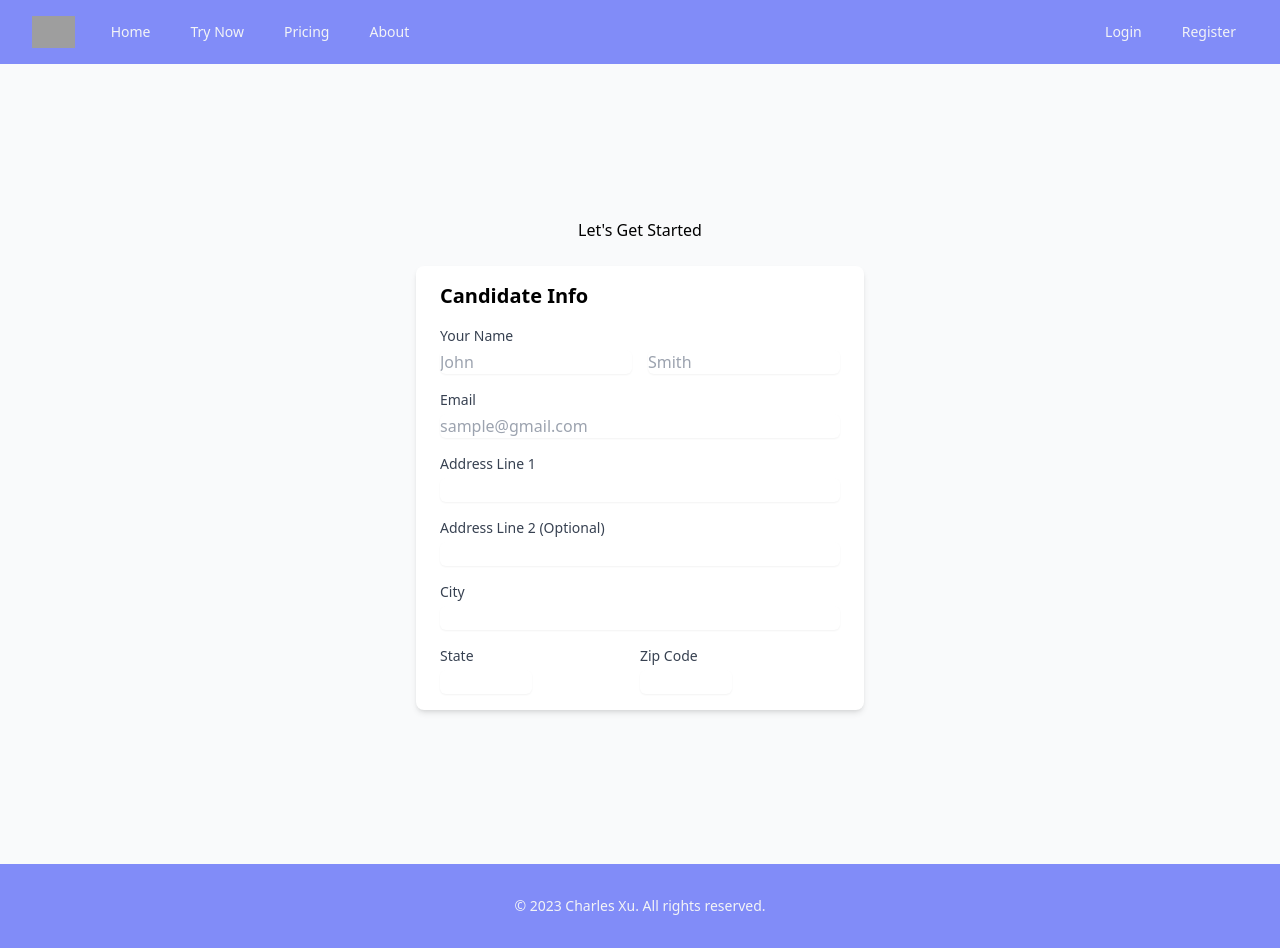
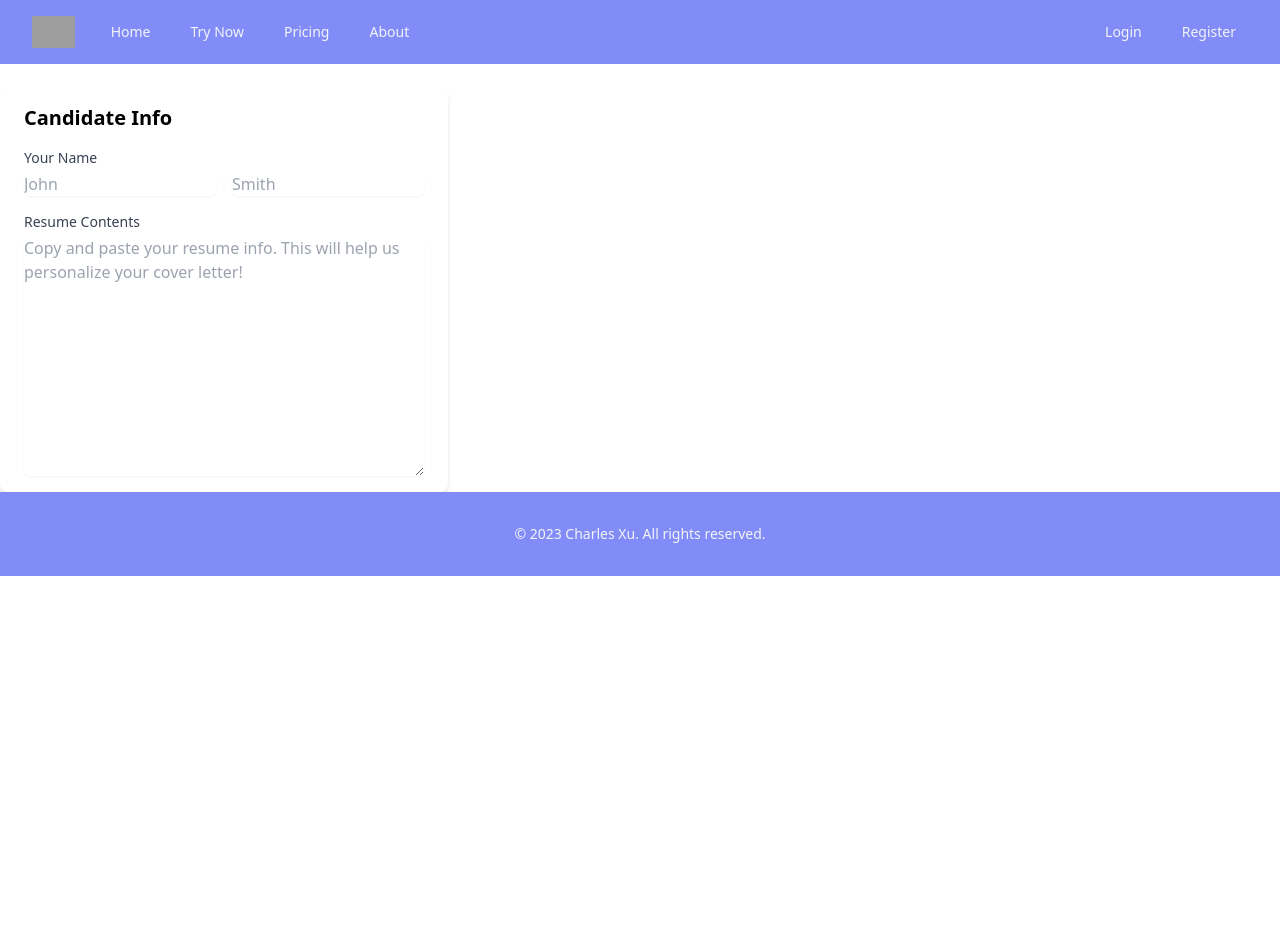
Before and after one commit to charlesxu27/covrd, a Next.js app: page /trynow in a window 1280 px wide. After the commit the page ends 800 px from the top, so only its background shows below. Built offline with nearby package versions, Linux system fonts and the light colour scheme; grey boxes are pictures that could not be loaded.

Commit message:
integrate all forms into a multi-step form

```diff
--- a/components/CandidateForm.tsx
+++ b/components/CandidateForm.tsx
@@ -1,132 +1,66 @@
 import React from "react";
 import Link from "next/link";
+import { useState } from "react";
 
 export default function CandidateForm() {
+  const [formValues, setFormValues] = useState({
+    firstName: "",
+    lastName: "",
+    resumeText: "",
+  });
+
+  function handleChange(event: any) {
+    const { name, value } = event.target;
+    setFormValues({ ...formValues, [name]: value });
+    console.log(formValues);
+  }
+
   return (
     <div className="w-full px-6 py-4 mt-6 overflow-hidden bg-white shadow-md sm:max-w-md sm:rounded-lg">
+      <h3 className="font-bold text-xl">Candidate Info</h3>
       <form>
-        <h3 className="font-bold text-xl">Candidate Info</h3>
         <div className="mt-4">
-          <label
-            htmlFor="name"
-            className="block text-sm font-medium text-gray-700 undefined"
-          >
+          <label className="block text-sm font-medium text-gray-700 undefined">
             Your Name
           </label>
           <div className="flex flex-col items-start sm:flex-row">
             <div className="w-full sm:w-1/2 sm:pr-2">
               <input
                 type="text"
-                name="address_line_1"
+                name="firstName"
+                placeholder="John"
+                value={formValues.firstName}
+                onChange={handleChange}
+                required
                 className="block w-full mt-1 border-gray-300 rounded-md shadow-sm focus:border-indigo-300 focus:ring focus:ring-indigo-200 focus:ring-opacity-50"
-                placeholder="John"
               />
             </div>
             <div className="w-full mt-4 sm:w-1/2 sm:mt-0 sm:pl-2 sm:mt-0">
               <input
                 type="text"
-                name="address_line_2"
+                name="lastName"
+                placeholder="Smith"
+                value={formValues.lastName}
+                onChange={handleChange}
+                required
                 className="block w-full mt-1 border-gray-300 rounded-md shadow-sm focus:border-indigo-300 focus:ring focus:ring-indigo-200 focus:ring-opacity-50"
-                placeholder="Smith"
               />
             </div>
           </div>
         </div>
         <div className="mt-4">
-          <label
-            htmlFor="email"
-            className="block text-sm font-medium text-gray-700"
-          >
-            Email
+          <label className="block text-sm font-medium text-gray-700">
+            Resume Contents
           </label>
           <div className="flex flex-col items-start">
-            <input
-              type="email"
-              name="email"
+            <textarea
+              name="resumeText"
               className="block w-full mt-1 border-gray-300 rounded-md shadow-sm focus:border-indigo-300 focus:ring focus:ring-indigo-200 focus:ring-opacity-50"
-              placeholder="sample@gmail.com"
+              rows={10}
+              value={formValues.resumeText}
+              onChange={handleChange}
+              placeholder="Copy and paste your resume info. This will help us personalize your cover letter!"
             />
-          </div>
-        </div>
-        <div className="mt-4">
-          <label
-            htmlFor="address1"
-            className="block text-sm font-medium text-gray-700"
-          >
-            Address Line 1
-          </label>
-          <div className="flex flex-col items-start">
-            <input
-              type="text"
-              name="address1"
-              className="block w-full mt-1 border-gray-300 rounded-md shadow-sm focus:border-indigo-300 focus:ring focus:ring-indigo-200 focus:ring-opacity-50"
-            />
-          </div>
-        </div>
-        <div className="mt-4">
-          <label
-            htmlFor="address2"
-            className="block text-sm font-medium text-gray-700"
-          >
-            Address Line 2 (Optional)
-          </label>
-          <div className="flex flex-col items-start">
-            <input
-              type="text"
-              name="address2"
-              className="block w-full mt-1 border-gray-300 rounded-md shadow-sm focus:border-indigo-300 focus:ring focus:ring-indigo-200 focus:ring-opacity-50"
-            />
-          </div>
-        </div>
-        <div className="mt-4">
-          <label
-            htmlFor="city"
-            className="block text-sm font-medium text-gray-700"
-          >
-            City
-          </label>
-          <div className="flex flex-col items-start">
-            <input
-              type="text"
-              name="city"
-              className="block w-full mt-1 border-gray-300 rounded-md shadow-sm focus:border-indigo-300 focus:ring focus:ring-indigo-200 focus:ring-opacity-50"
-            />
-          </div>
-        </div>
-        <div className="flex">
-          <div className="mt-4 flex flex-col">
-            <label
-              htmlFor="state"
-              className="block text-sm font-medium text-gray-700 undefined"
-            >
-              State
-            </label>
-            <div className="flex flex-col items-start sm:flex-row">
-              <div className="w-full sm:w-1/2 sm:pr-2">
-                <input
-                  type="text"
-                  name="state"
-                  className="block w-full mt-1 border-gray-300 rounded-md shadow-sm focus:border-indigo-300 focus:ring focus:ring-indigo-200 focus:ring-opacity-50"
-                />
-              </div>
-            </div>
-          </div>
-          <div className="mt-4 flex flex-col">
-            <label
-              htmlFor="zip"
-              className="block text-sm font-medium text-gray-700 undefined"
-            >
-              Zip Code
-            </label>
-            <div className="flex flex-col items-start sm:flex-row">
-              <div className="w-full sm:w-1/2 sm:pr-2">
-                <input
-                  type="text"
-                  name="zip"
-                  className="block w-full mt-1 border-gray-300 rounded-md shadow-sm focus:border-indigo-300 focus:ring focus:ring-indigo-200 focus:ring-opacity-50"
-                />
-              </div>
-            </div>
           </div>
         </div>
       </form>
--- /dev/null
+++ b/components/MainForm.tsx
@@ -0,0 +1,60 @@
+import React, { useState } from "react";
+import CandidateForm from "./CandidateForm";
+import HiringManagerForm from "./HiringManagerForm";
+
+export default function MainForm() {
+  interface FormData {
+    firstName: string,
+    lastName: string,
+    resumeText: string,
+    hiringManagerName: string,
+    companyName: string,
+    address1: string,
+    address2: string,
+    city: string,
+    state: string,
+    zipcode: string
+  }
+
+  const [step, setStep] = useState(1)
+  const [formData, setFormData] = useState<FormData>({
+    firstName: "",
+    lastName: "",
+    resumeText: "",
+    hiringManagerName: "",
+    companyName: "",
+    address1: "",
+    address2: "",
+    city: "",
+    state: "",
+    zipcode: ""
+  });
+
+  const nextStep = () => {
+    setStep(step + 1);
+  };
+
+  const prevStep = () => {
+    setStep(step - 1);
+  };
+
+  switch (step) {
+    case 1:
+      return <CandidateForm formData={formData} setFormData={setFormData} nextStep={nextStep} />;
+    case 2:
+      return <HiringManagerForm formData={formData} setFormData={setFormData} nextStep={nextStep} prevStep={prevStep} />;
+    case 3:
+      return <ResumeForm formData={formData} setFormData={setFormData} prevStep={prevStep} />;
+  }
+
+
+//   return (
+//     <>
+//       <div className="flex flex-col items-center min-h-screen pt-6 sm:justify-center sm:pt-0 bg-gray-50">
+//         <h2 className="text-4xl font-bold text-indigo-500">
+//           Let's get started!
+//         </h2>
+//       </div>
+//     </>
+//   );
+}
--- /dev/null
+++ b/components/ResumeForm.tsx
@@ -0,0 +1,7 @@
+import React from 'react'
+
+export default function ResumeForm() {
+  return (
+    <div>ResumeForm</div>
+  )
+}
--- a/pages/trynow.tsx
+++ b/pages/trynow.tsx
@@ -1,17 +1,13 @@
 import React from "react";
 import Navbar from "../components/Navbar";
 import Footer from "../components/Footer";
-import CandidateForm from "../components/CandidateForm";
+import MainForm from "../components/MainForm";
 
 export default function TryNow() {
   return (
     <>
       <Navbar />
-      <div className="flex flex-col items-center min-h-screen pt-6 sm:justify-center sm:pt-0 bg-gray-50">
-      <h2>Let's Get Started</h2>
-      <CandidateForm />
-
-      </div>
+      <MainForm />
       <Footer />
     </>
   );
```
